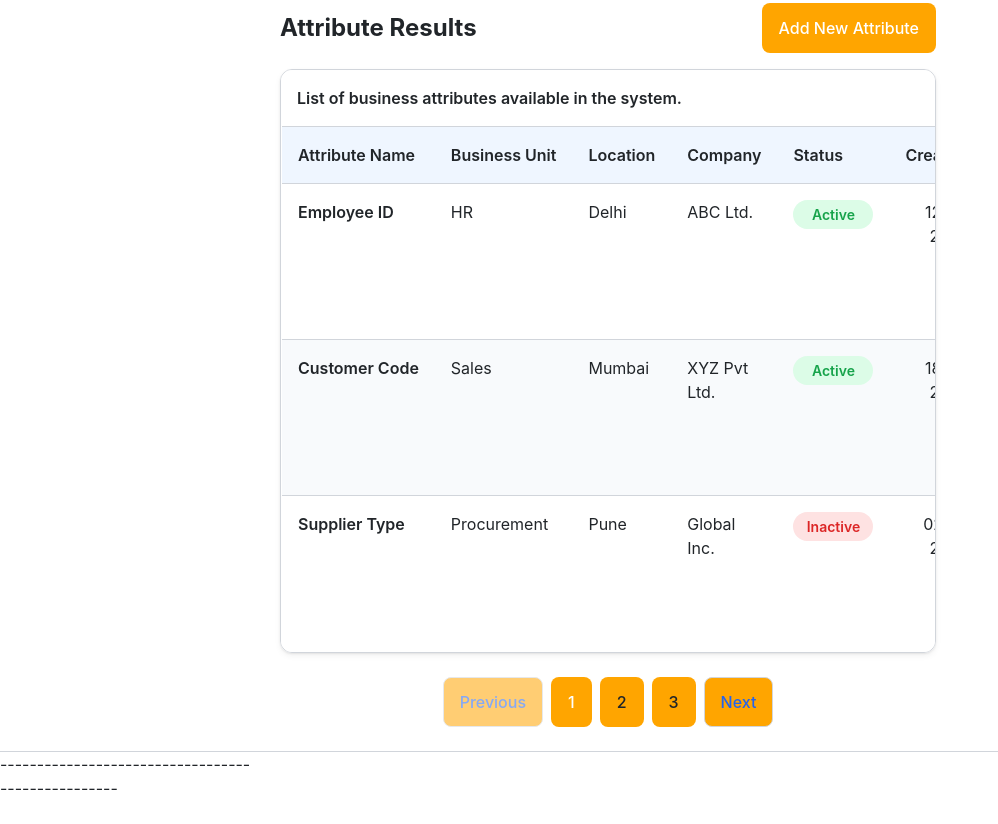
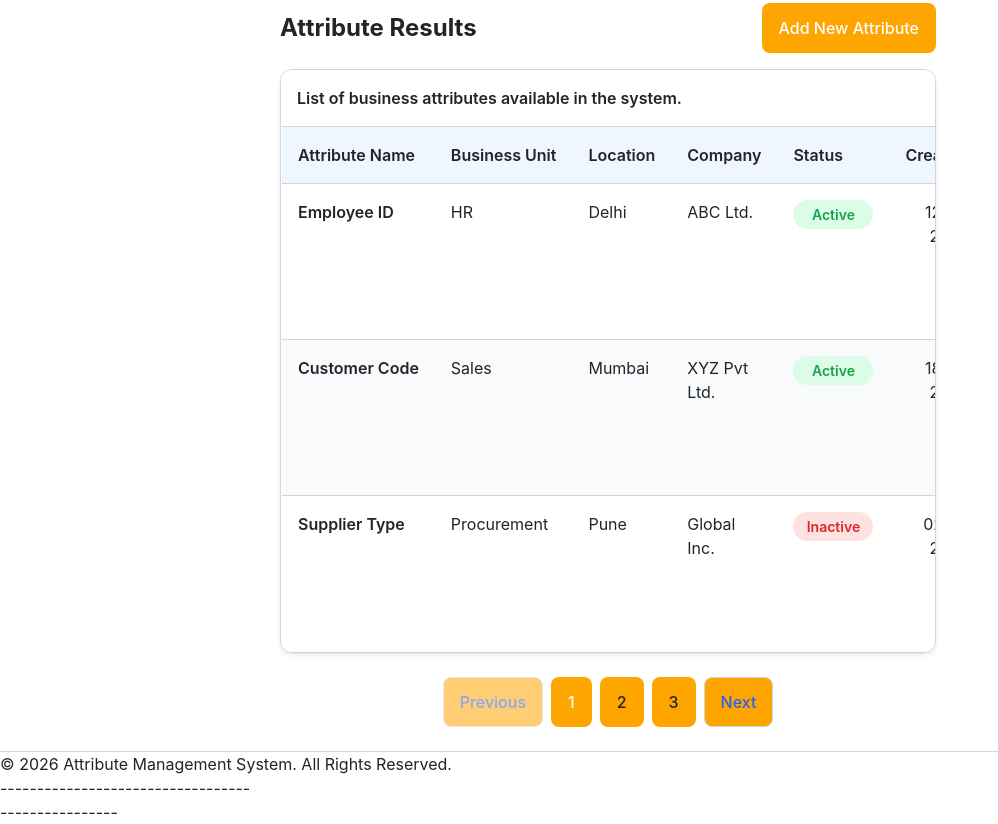
Before and after one commit to Sudeepdewangan3198amicusglobal/Git_Training, a plain HTML site: page index.html in a window 1280 px wide. Shown: the part 598-1422 px from the top of the page, without its empty margins (0-998 px from the left). Before the commit the page ends 1398 px from the top, so only its background shows below. Drawn offline with Linux system fonts and the light colour scheme.

Commit message:
added footer paragraph

```diff
--- a/index.html
+++ b/index.html
@@ -634,7 +634,15 @@
     </div>
     ---------------------------------------
     <footer class="site-footer">
+        <div class="container">
 
+            <p>
+
+                &copy; 2026 Attribute Management System. All Rights Reserved.
+
+            </p>
+
+        </div>
 
 
     </footer>
```
